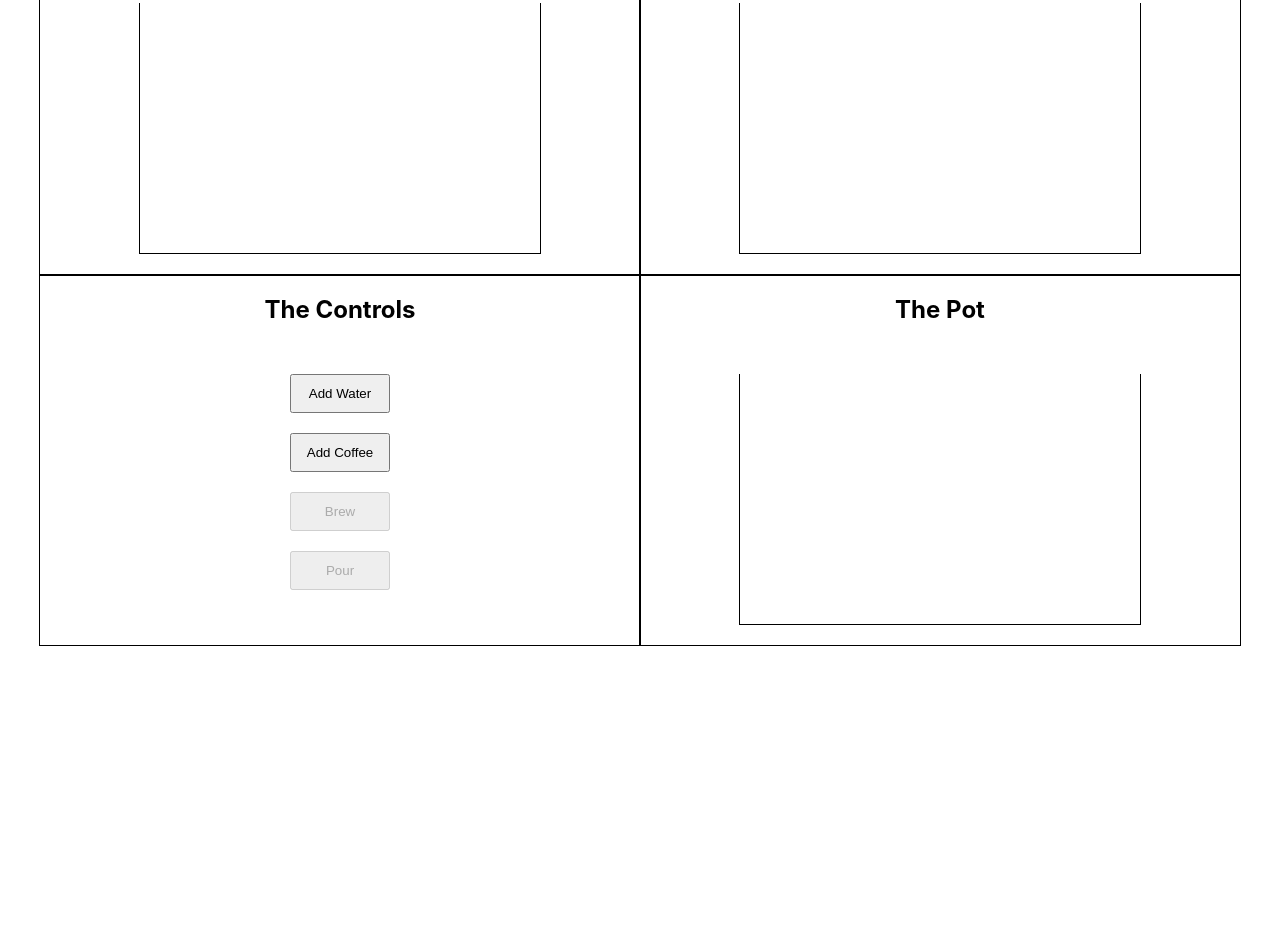
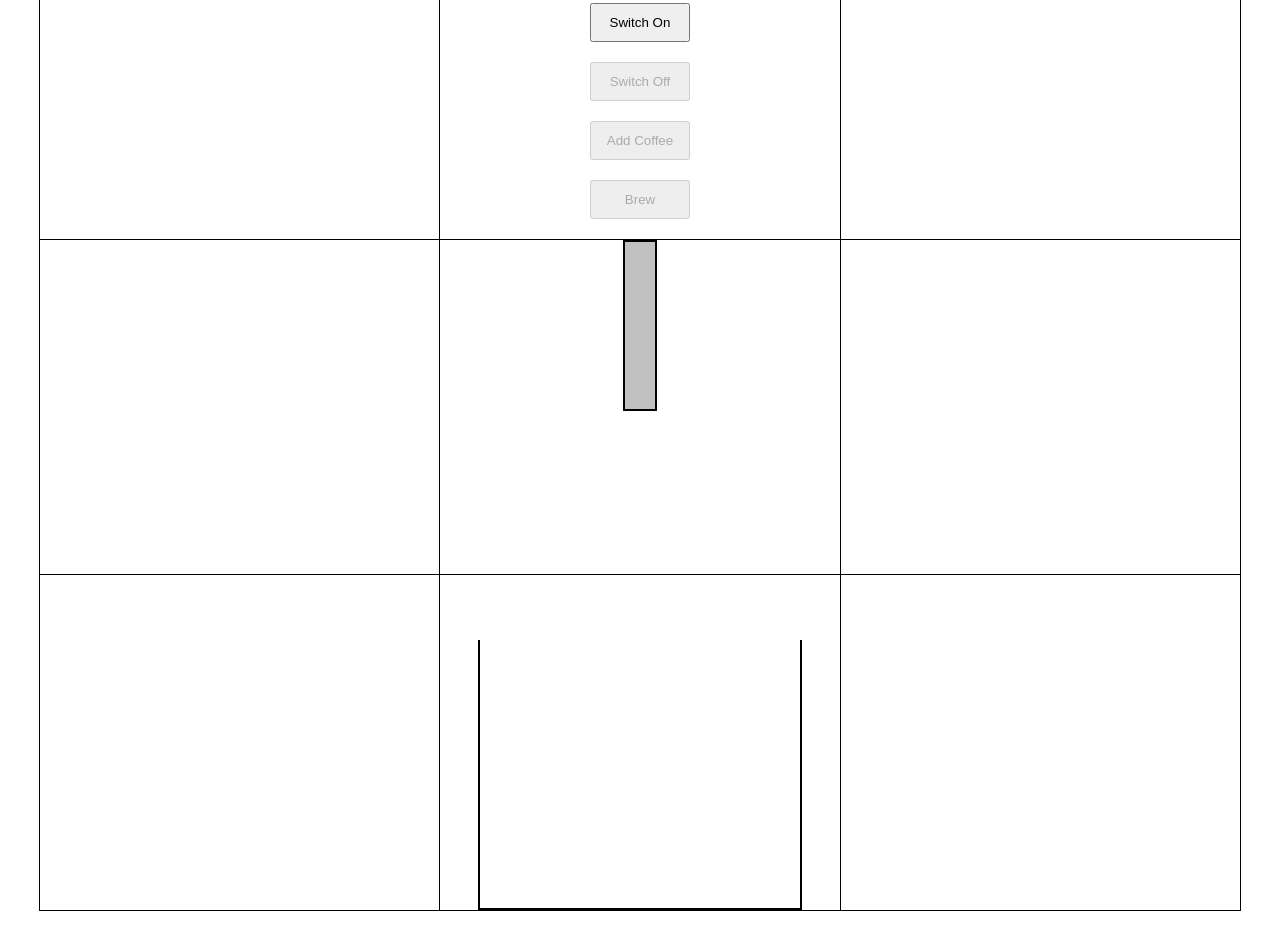
Before and after one commit to rb1193/xstate-coffee-machine, a React (Create React App) app: page / in a window 1280 px wide. Shown: the part 280-1230 px from the top of the page. Before the commit the page ends 976 px from the top, so only its background shows below. Built offline with nearby package versions, Linux system fonts and the light colour scheme.

Commit message:
Initial implementation of TW office coffee machine

```diff
--- a/src/CoffeeMachine.css
+++ b/src/CoffeeMachine.css
@@ -1,16 +1,18 @@
 .machine {
     display: grid;
-    justify-content: center;
-    justify-items: center;
-    grid-template-columns: 50% 50%;
-    grid-template-rows: 50% 50%;
+    grid-template-columns: 1fr 1fr 1fr;
+    grid-template-rows: 1fr 1fr 1fr;
     max-width: 1200px;
     margin: 50px auto;
+    border: 1px solid black;
+    grid-gap: 1px;
+    background-color: black;
 }
 
 .machine > div {
-    border: 1px solid black;
+    background-color: white;
     width: 100%;
+    position: relative;
 }
 
 .machine h2 {
@@ -27,19 +29,31 @@
     position: relative;
 }
 
-.fill {
-    position: relative;
-    top: 50px;
-    height: 199px;
-    width: 100%;
-    border-top: 1px solid black;
+.tap .pipe {
+    margin: 0 auto;
+    width: 30px;
+    background-color: silver;
+    border: 2px solid black;
+    height: 50%;
 }
 
-.fill-water {
-    background-color: paleturquoise;
+.tap .stream {
+    height: 50%;
+    margin: 0 auto;
+    width: 30px;
 }
 
-.fill-filter, .fill-pot {
+.tap .stream-in-progress {
+    background-color: saddlebrown;
+}
+
+.fill {
+    position: absolute;
+    width: 100%;
+    bottom: 0;
+}
+
+.fill-coffee {
     background-color: saddlebrown;
 }
 
@@ -58,3 +72,16 @@
     padding: 10px 6px;
     width: 100px;
 }
+
+.cup-holder {
+    display: flex;
+    justify-content: center;
+    align-items: flex-end;
+}
+
+.cup {
+    width: 80%;
+    height: 80%;
+    border: 2px solid black;
+    border-top: none;
+}
--- a/src/CoffeeMachine.js
+++ b/src/CoffeeMachine.js
@@ -4,37 +4,37 @@ import './CoffeeMachine.css';
 
 const CoffeeMachine = () => {
   const [current, send] = useMachine(stateMachine);
-  const { hasCoffee, hasWater } = current.context;
+  const { coffee } = current.context;
 
   return (
     <div className="machine">
-      <div className="water">
-        <h2>Water Container</h2>
-        <div className="container container--water">
-        {hasWater && <div className="fill fill-water"></div>}
-        </div>
-      </div>
-      <div className="filter">
-        <h2>The Filter</h2>
-        <div className="container container--filter">
-        {hasCoffee && <div className="fill fill-filter"></div>}
-        </div>
+      <div className="coffee">
+        <h2>The Coffee</h2>
+        <div className="fill fill-coffee" style={{ height: `${coffee * 10}%`}}></div>
       </div>
       <div className="controls">
         <h2>The Controls</h2>
         <ul>
-          <li><button type="button" disabled={hasWater} onClick={() => send(EVENTS.ADD_WATER)}>Add Water</button></li>
-          <li><button type="button" disabled={hasCoffee} onClick={() => send(EVENTS.ADD_COFFEE)}>Add Coffee</button></li>
-          <li><button type="button" disabled={!current.matches(STATES.READY)} onClick={() => send(EVENTS.BREW)}>Brew</button></li>
-          <li><button type="button" disabled={!current.matches(STATES.BREWED)} onClick={() => send(EVENTS.POUR)}>Pour</button></li>
+          <li><button type="button" disabled={!current.can(EVENTS.SWITCH_ON)} onClick={() => send(EVENTS.SWITCH_ON)}>Switch On</button></li>
+          <li><button type="button" disabled={!current.can(EVENTS.SWITCH_OFF)} onClick={() => send(EVENTS.SWITCH_OFF)}>Switch Off</button></li>
+          <li><button type="button" disabled={!current.can(EVENTS.ADD_COFFEE)} onClick={() => send(EVENTS.ADD_COFFEE)}>Add Coffee</button></li>
+          <li><button type="button" disabled={!current.can(EVENTS.BREW)} onClick={() => send(EVENTS.BREW)}>Brew</button></li>
         </ul>
       </div>
-      <div className="pot">
-        <h2>The Pot</h2>
-        <div className="container container--pot">
-          {current.matches(STATES.BREWED) && <div className="fill fill-pot"></div>}
+      <div></div>
+      <div></div>
+      <div className="tap">
+        <div className="pipe"></div>
+        <div className={`stream ${current.matches(STATES.BREWING) && "stream-in-progress"}`}></div>
+      </div>
+      <div></div>
+      <div></div>
+      <div class="cup-holder">
+        <div class="cup">
+          <div class="cup-fill"></div>
         </div>
       </div>
+      <div></div>
     </div>
   );
 };
--- a/src/coffeeMachineFsm.js
+++ b/src/coffeeMachineFsm.js
@@ -1,96 +1,80 @@
-import { Machine } from "xstate";
+import { createMachine } from "xstate";
 import { assign } from "xstate";
 
 const ACTIONS = {
   ADD_COFFEE: "addCoffee",
-  ADD_WATER: "addWater",
   BREW: "brew",
 }
 
 const GUARDS = {
+  IS_NOT_FULL: "isNotFull",
   IS_READY: "isReady",
 }
 
 export const EVENTS = {
   ADD_COFFEE: "add_coffee",
-  ADD_WATER: "add_water",
   BREW: "brew",
-  POUR: "pour",
+  SWITCH_OFF: "switch_off",
+  SWITCH_ON: "switch_on",
 }
 
 export const STATES = {
-  EMPTY: "empty",
+  OFF: "off",
   READY: "ready",
   BREWING: "brewing",
-  BREWED: "brewed",
 }
 
-const coffeeMachine = Machine({
-  id: "moccamaster",
+const coffeeMachine = createMachine({
+  id: "tw-ncl-coffee-machine",
   strict: true,
-  initial: STATES.EMPTY,
+  initial: STATES.OFF,
   context: {
-    hasCoffee: false,
-    hasWater: false,
+    coffee: 0,
   },
   states: {
-    [STATES.EMPTY]: {
-      always: [
-        { target: STATES.READY, cond: GUARDS.IS_READY }
-      ],
+    [STATES.OFF]: {
       on: {
-        [EVENTS.ADD_COFFEE]: {
-          actions: [ACTIONS.ADD_COFFEE],
-        },
-        [EVENTS.ADD_WATER]: {
-          actions: [ACTIONS.ADD_WATER],
-        },
+        [EVENTS.SWITCH_ON]: {
+          target: STATES.READY,
+        }
       }
     },
     [STATES.READY]: {
       on: {
+        [EVENTS.ADD_COFFEE]: {
+          actions: [ACTIONS.ADD_COFFEE],
+          cond: GUARDS.IS_NOT_FULL,
+        },
         [EVENTS.BREW]: {
           target: STATES.BREWING,
+          cond: GUARDS.IS_READY,
+        },
+        [EVENTS.SWITCH_OFF]: {
+          target: STATES.OFF,
         }
       }
     },
     [STATES.BREWING]: {
       after:{
         2500: {
-          target: STATES.BREWED,
+          target: STATES.READY,
           actions: [ACTIONS.BREW]
         }
-      }
+      },
     },
-    [STATES.BREWED]: {
-      on: {
-        [EVENTS.POUR]: {
-          target: STATES.EMPTY,
-        },
-        [EVENTS.ADD_COFFEE]: {
-          actions: [ACTIONS.ADD_COFFEE],
-        },
-        [EVENTS.ADD_WATER]: {
-          actions: [ACTIONS.ADD_WATER],
-        },
-      }
-    }
   }
 }, {
   actions: {
     [ACTIONS.ADD_COFFEE]: assign({
-      hasCoffee: true,
-    }),
-    [ACTIONS.ADD_WATER]: assign({
-      hasWater: true,
+      coffee: ({ coffee }) => coffee + 5,
     }),
     [ACTIONS.BREW]: assign({
-      hasCoffee: false,
-      hasWater: false
+      coffee: ({ coffee }) => coffee - 1,
     }),
   },
   guards: {
-    [GUARDS.IS_READY]: ({ hasCoffee, hasWater }) => hasCoffee && hasWater,
+    [GUARDS.IS_NOT_FULL]: ({coffee}) => coffee < 10,
+    [GUARDS.IS_READY]: ({ coffee }) => coffee > 0,
   }
 });
 
```
